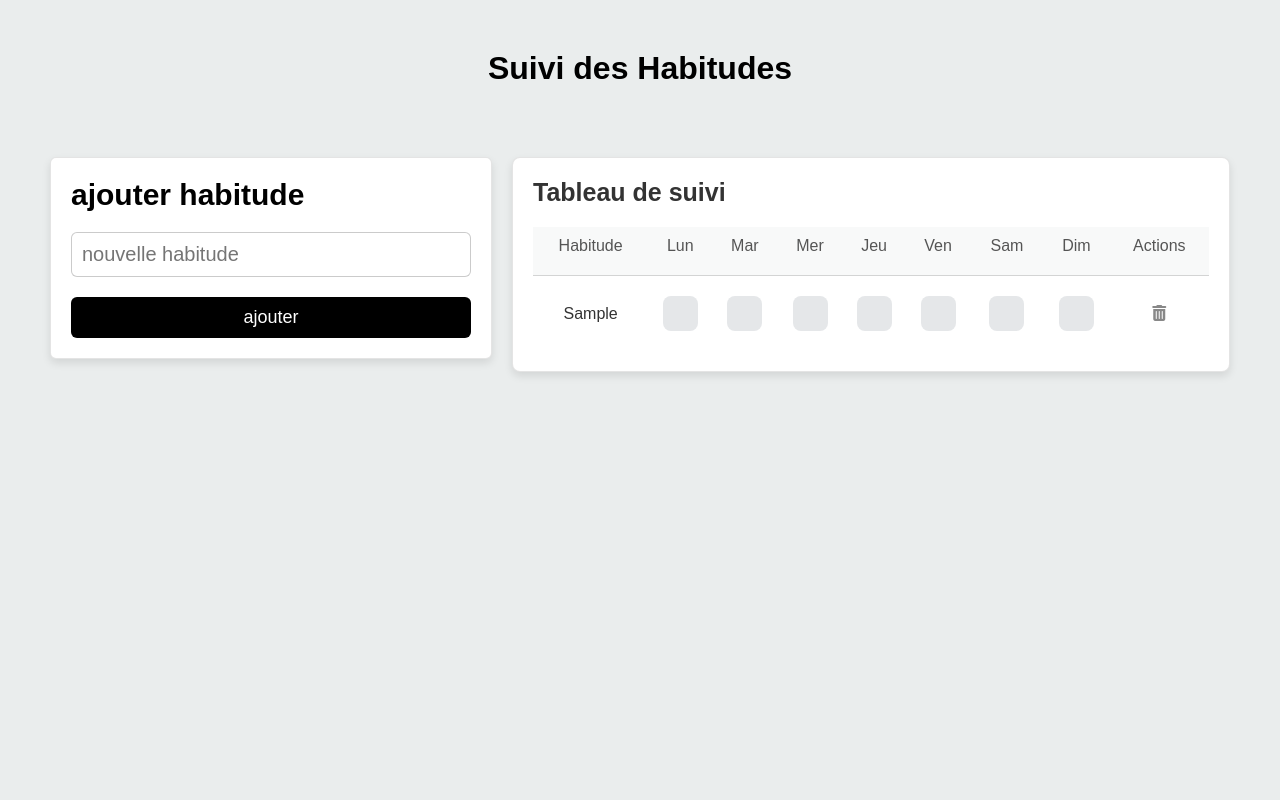
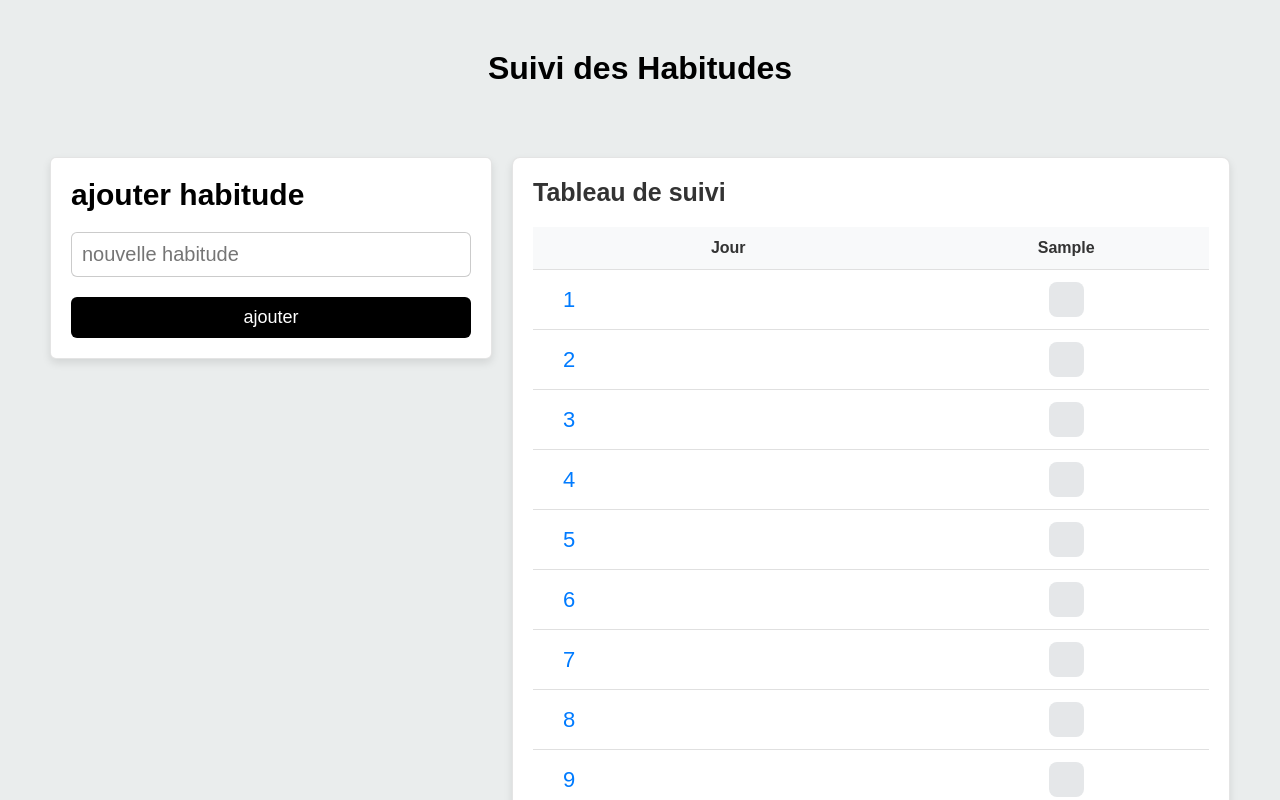
Before and after one commit to amine-haddade/tracking-Habits, a React (Vite) app: page / in a window 1280 px wide. Both pictures are taken after typing "Sample" into the empty fields and a click on the button "ajouter". Shown: the top 800 px of the page. Built offline with nearby package versions, Linux system fonts and the light colour scheme.

Commit message:
updating style of habits jours

```diff
--- a/src/Components/Home.jsx
+++ b/src/Components/Home.jsx
@@ -10,7 +10,7 @@ function Home() {
 
   function ajouterHbitude(){
     setHabitudes([
-      ...habitudes,{id:Date.now(),nom:habitude,jours:Array(7).fill(false)}
+      ...habitudes,{id:Date.now(),nom:habitude,jours:Array(11).fill(false)}
     ])
     setHabitude('')
   }
@@ -25,15 +25,7 @@ function Home() {
 
       })
 
-      // habitudes.map((ele) => {
-      //   setHabitudes(
-      //     habitudes.map((habitude) =>
-      //       habitude.id === habitudeId
-      //         ? { ...habitude, jours: habitude.jours.map((el, i) => (i === ind ? !el : el)) }
-      //         : habitude
-      //     )
-      //   );
-      // });
+
 
 
   }
@@ -41,7 +33,7 @@ function Home() {
   function removeHbits(HbitsId){
     console.log(HbitsId)
     const newHbitudes=habitudes.filter((ele)=>(ele.id!==HbitsId))
-    console.log(newHbitudes)
+    // console.log(newHbitudes)
     setHabitudes(newHbitudes)
   }
   // useEffect(()=>{
@@ -71,29 +63,29 @@ function Home() {
             <table>
                 <thead>
                     <tr>
-                      <th>Habitude</th>
-                      <th>Lun</th>
-                      <th>Mar</th>
-                      <th>Mer</th>
-                      <th>Jeu</th>
-                      <th>Ven</th>
-                      <th>Sam</th>
-                      <th>Dim</th>
-                      <th>Actions</th>
+                        <th>Jour</th>
+
+
+                        {habitudes.map((habitude,index)=>
+                        <th key={index}>{habitude.nom}</th>
+                        )}
+
                     </tr>
                 </thead>
                 <tbody>
 
-                    {habitudes.map((habitude,i)=>(
-                      <tr key={i}>
-                      <td>{habitude.nom}</td>
-                      {habitude.jours.map((jour,index)=>(
-                        <td onClick={()=>{Checkjour(habitude.id,index)}} key={index}><div className="chek-box"   >{ jour && <i className="fa-solid fa-check"></i>}</div></td>
+                {[...Array(11)].map((_, indiceJour)  => // le nombre de jout il doist stcké dans une varible siasir par le user
 
-                      ))}
-                      <td ><button onClick={()=>{removeHbits(habitude.id)}}  className="delete-btn" ><i className="fa-solid fa-trash-can"></i></button></td>
-                    </tr>
-                    ))}
+                        <tr key={indiceJour}>
+                          <td className="nbr-jr">{indiceJour+1}</td>
+                          {habitudes.map((habitude,index)=>
+                          <td key={index}  onClick={()=>Checkjour(habitude.id,indiceJour)}   ><div className="chek-box ">{habitude.jours[indiceJour] && <i className="fa-solid fa-check"></i>}</div></td>
+                        )}
+                        </tr>
+
+                      )}
+
+
                 </tbody>
             </table>
           </div>
--- a/src/style.css
+++ b/src/style.css
@@ -93,32 +93,16 @@ body{
 }
 
 /* Style du tableau */
-table {
-  width: 100%;
-  border-collapse: collapse;
-  /* text-align: left; */
-}
 
 /* En-têtes du tableau */
-table thead th {
-  padding: 10px;
-  padding-bottom: 20px;
-  font-weight: 500;
-  color: #555;
-  background-color: #f8f9f9;
-  text-align: center;
-}
+
 
 
 /* Corps du tableau */
-table tbody td {
-  padding: 20px 0px;
-  border-top: 1px solid rgba(193, 193, 193, 0.663);
-  text-align: center;
-  /* display: flex;
-  justify-content: center;
-  align-items: center; */
-}
+
+
+
+
 
 /* Bouton de suppression */
 .delete-btn {
@@ -140,10 +124,6 @@ input[type="checkbox"] {
 }
 
 /* Style pour l'affichage du progrès */
-table tbody td span {
-  font-size: 16px;
-  color: #555;
-}
 
 
 .chek-box{
@@ -162,3 +142,40 @@ table tbody td span {
   font-size: 22px;
   color: blue;
 }
+
+
+
+
+
+table {
+  width: 100%;
+  border-collapse: collapse;
+}
+th, td {
+  padding: 12px;
+  width:25px;
+  max-width: 25px;
+  min-width: 25px;
+  text-align: center;
+  border-bottom: 1px solid #e0e0e0;
+}
+th {
+  background-color: #f8f9fa;
+  font-weight: bold;
+  color: #333;
+  text-align: center;
+}
+.checkbox {
+  width: 18px;
+  height: 18px;
+  border: 2px solid #007bff;
+  border-radius: 3px;
+  display: inline-block;
+  position: relative;
+}
+.nbr-jr{
+  text-align: left !important;
+  padding-left: 30px;
+  font-size: 22px;
+  color: #007bff;
+}
```
